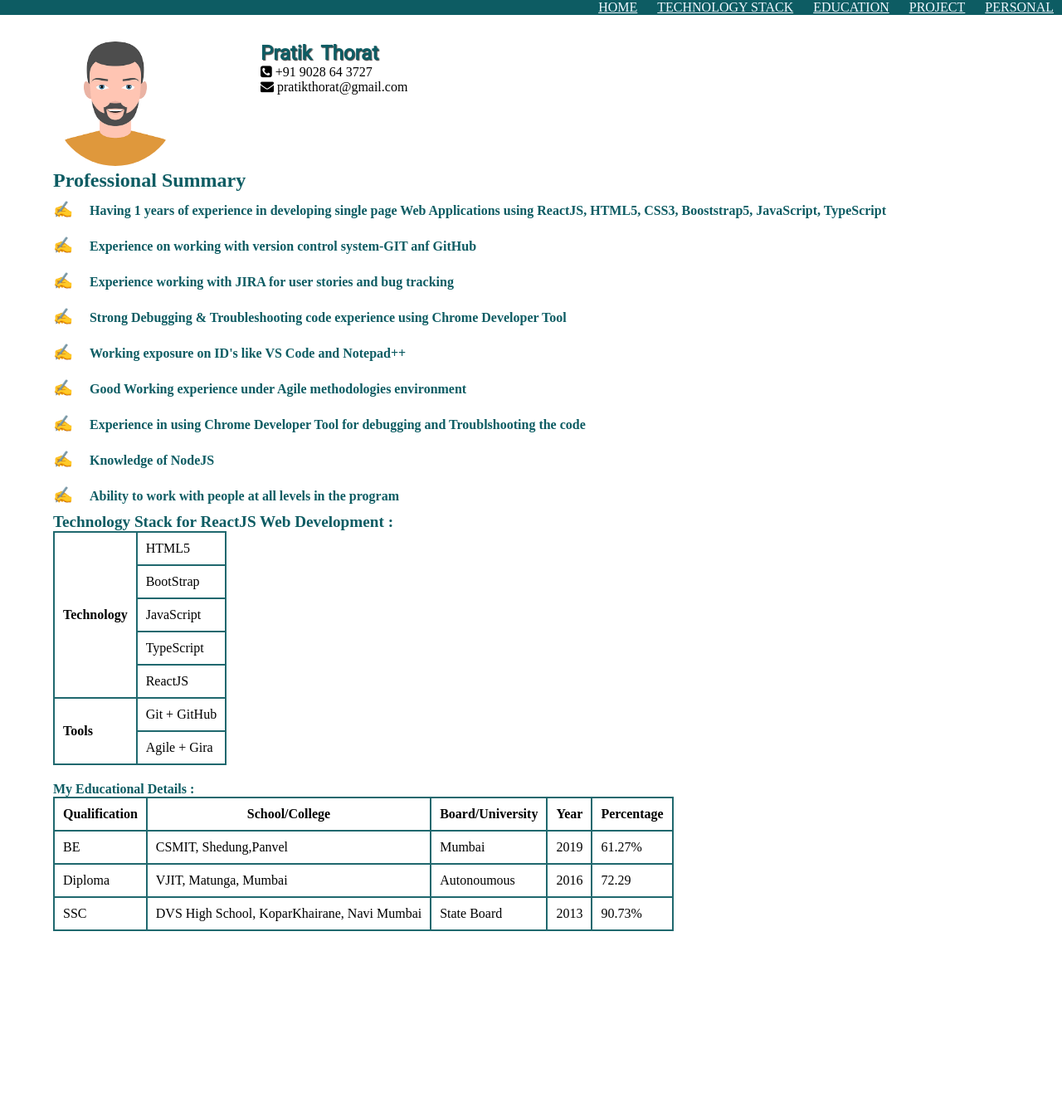
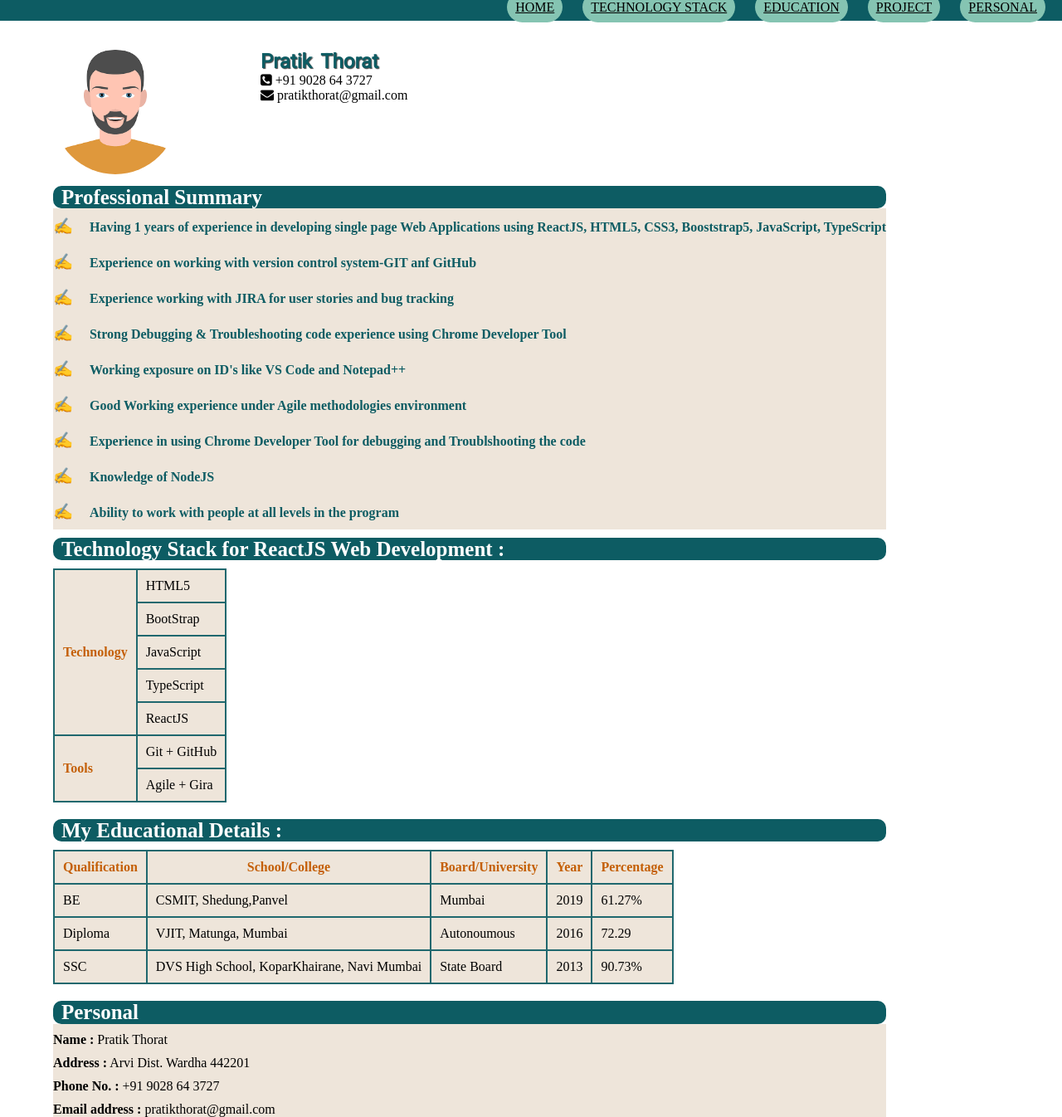
Before and after one commit to Pratikt45/my-profile-new, a plain HTML site: page index.html in a window 1280 px wide. Shown: the whole page at 83% size. Before the commit the page ends 1122 px from the top, so only its background shows below. Drawn offline with Linux system fonts and the light colour scheme.

Commit message:
My profile assign
Home page creation

```diff
--- a/index.html
+++ b/index.html
@@ -13,13 +13,14 @@
 
 </head>
 <body>
+    <div class="maincon">
     <header>
     <nav>
-        <a href="#">HOME</a>
-        <a href="#techStackSection">TECHNOLOGY STACK</a>
-        <a href="#educationDetails">EDUCATION</a>
-        <a href="#">PROJECT</a>
-        <a href="#">PERSONAL</a>
+        <a id="home" href="#summarysection">HOME</a>
+        <a id="tech" href="#techStackSection">TECHNOLOGY STACK</a>
+        <a id="edu" href="#educationDetails">EDUCATION</a>
+        <a id="project" href="#">PROJECT</a>
+        <a id="pinfo" href="#pInfo">PERSONAL</a>
     </nav>
 </header>
     <div class="container" id="info">
@@ -32,7 +33,7 @@
             <p> <i class="fa fa-phone-square" aria-hidden="true"></i> +91 9028 64 3727 </p>
             <p> <i class="fa fa-envelope" aria-hidden="true"></i> pratikthorat@gmail.com </p>
         </div>
-        <div class="summary">
+        <div class="summary" id="summarysection">
             <h2> Professional Summary </h2>
             <ul>
                 <li>Having 1 years of experience in developing single page Web Applications using <span>ReactJS,</span>
@@ -56,7 +57,7 @@
             </thead>
             <tbody>
                 <tr>
-                    <td rowspan="5"><strong>Technology</strong></td>
+                    <td id="Hname" rowspan="5"><strong>Technology</strong></td>
                     <td>HTML5</td>
                 </tr>
                 <tr>
@@ -73,7 +74,7 @@
                 </tr>
 
                 <tr>
-                    <td rowspan="2"><strong>Tools</strong></td>
+                    <td id="Hname" rowspan="2"><strong>Tools</strong></td>
                     <td>Git + GitHub</td>
                 </tr>
                 <tr>
@@ -118,7 +119,17 @@
             </table>
 
         </div>
+        <div class="pinfo" id="pInfo">
+            <h2>Personal</h2>
+            <div class="perinfo">
+                <p><b>Name :</b> Pratik Thorat</p>
+                <p><b>Address :</b> Arvi Dist. Wardha 442201</p>
+                <p><b>Phone No. :</b> +91 9028 64 3727</p>
+                <p><b>Email address :</b> pratikthorat@gmail.com</p>
+            </div>
+        </div>
 
     </div>
+</div>
 </body>
 </html>
--- a/style.css
+++ b/style.css
@@ -5,21 +5,66 @@
     box-sizing: border-box;
     list-style-type: none;
 }
+
 .container{
     margin-left: 5%;
     margin-right: 5%;
     position: absolute;
     top:50px;
+
 }
  header nav{
     background-color:#0D5C63;
     text-align: right;
     position: fixed;
     width: 100%;
+    height: 25px;
 }
 header nav a{
     color: aliceblue;
     padding: 10px 10px;
+    border: 40%;
+    margin-right: 20px
+}
+#home{
+    background-color: rgb(133, 196, 178);
+    color: black;
+    border-radius: 20px;
+    width: 10px;
+    height: 25px;
+}
+#tech{
+    background-color: rgb(133, 196, 178);
+    color: black;
+    border-radius: 20px;
+    width: 10px;
+    height: 25px;
+}
+#edu{
+    background-color: rgb(133, 196, 178);
+    color: black;
+    border-radius: 20px;
+    width: 10px;
+    height: 25px;
+}
+#project{
+    background-color: rgb(133, 196, 178);
+    color: black;
+    border-radius: 20px;
+    width: 10px;
+    height: 25px;
+}
+#pinfo{
+    background-color: rgb(133, 196, 178);
+    color: black;
+    border-radius: 20px;
+    width: 10px;
+    height: 25px;
+}
+.perinfo p{
+    background-color: rgb(238, 229, 218);
+    padding-top: 10px;
+
 }
 .info img{
     width: 150px;
@@ -40,12 +85,21 @@ header nav a{
     padding-top: 90px;
 }
 .summary h2{
-    color: #0D5C63;
+    background-color: #0D5C63;
+    color: white;
+    padding-left: 10px;
+    border-radius: 10px;
+    margin-top: 10px;
+    height: 27px;
+    padding-top: 0px;
+    font-size:25px ;
 }
 .summary ul li{
     padding:10px 0px;
     color: #0D5C63;
     font-weight: bolder;
+    background-color: rgb(238, 229, 218);
+
 }
 .summary ul li::before{
     content: '✍️';
@@ -56,24 +110,61 @@ header nav a{
     background-color: rgb(237, 144, 152);
 }
 #techStackSection h4{
-    color: #0D5C63;
-    font-size: larger;
-    font-weight: bolder;
+    background-color: #0D5C63;
+    color: white;
+    padding-left: 10px;
+    border-radius: 10px;
+    margin-top: 10px;
+    height: 27px;
+    padding-top: 0px;
+    font-size:25px ;
 }
 #techStackSection table,th,tr,td{
+    margin-top: 10px;
     border: 2px solid #1f686e;
     border-collapse: collapse;
     padding: 10px;
 }
+#techStackSection #Hname{
+
+    color: rgb(196, 95, 6);
+}
 #educationDetails h4{
-    color: #0D5C63;
+    background-color: #0D5C63;
+    color: white;
     font-weight: bolder;
     margin-top: 20px;
+    width: 100%;
+    height: 27px;
+    font-size:25px ;
+    padding-top: 0px;
+    padding-left: 10px;
+    border-radius: 10px;
 }
 .education table,th,tr,td{
     border: 2px solid #1f686e;
     border-collapse: collapse;
+    margin-top: 10px;
 }
 .education table th, td{
     padding: 10px;
+    background-color: rgb(238, 229, 218);
 }
+.education th{
+    color: rgb(196, 95, 6);
+}
+.pinfo{
+    margin-top: 20px;
+    width:100%;
+}
+.pinfo h2{
+    background-color: #0D5C63;
+    color: white;
+    padding-left: 10px;
+    border-radius: 10px;
+    font-size: 25px;
+}
+.info{
+    margin-top: 10px;
+    background-color: rgb(238, 229, 218);
+}
```
